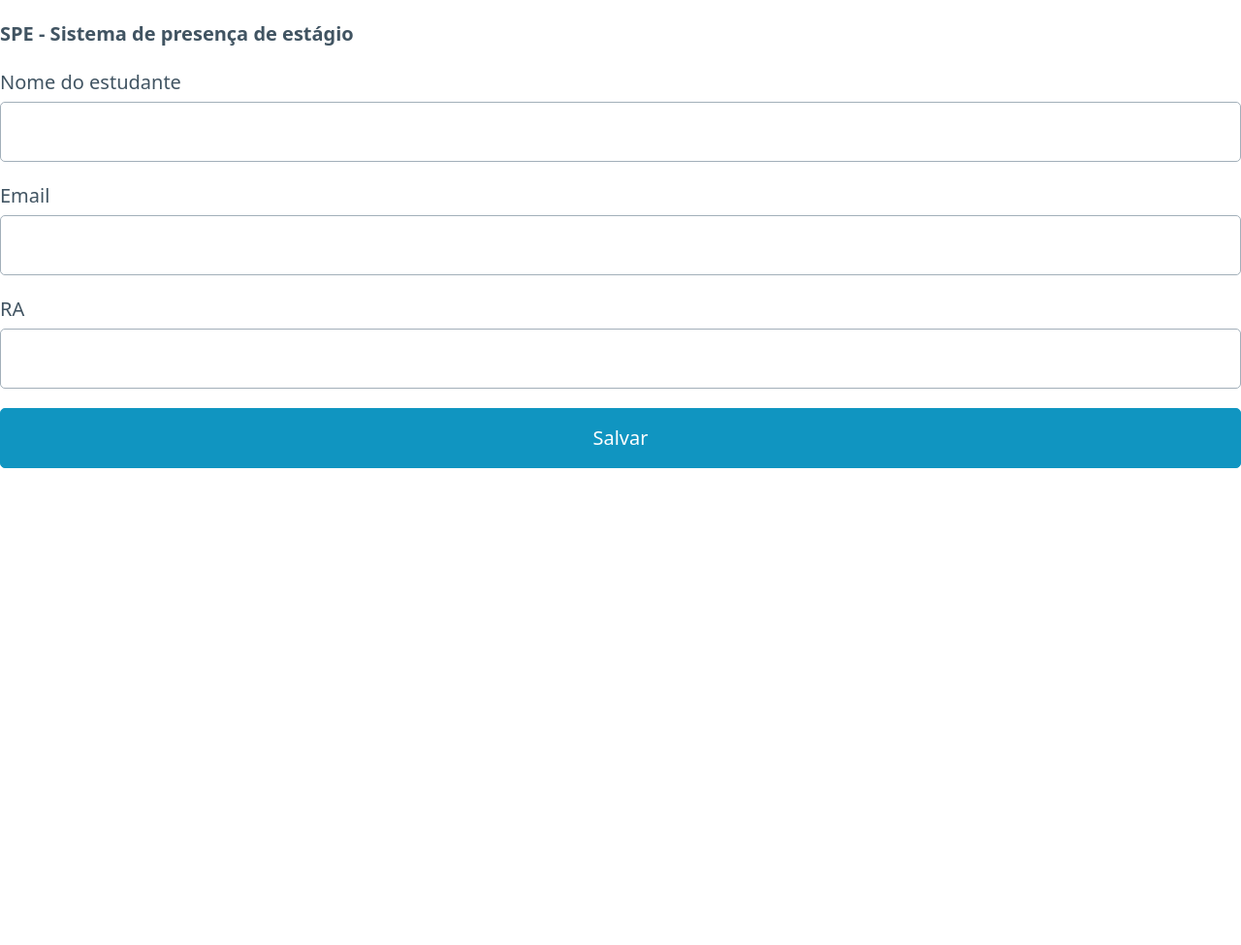
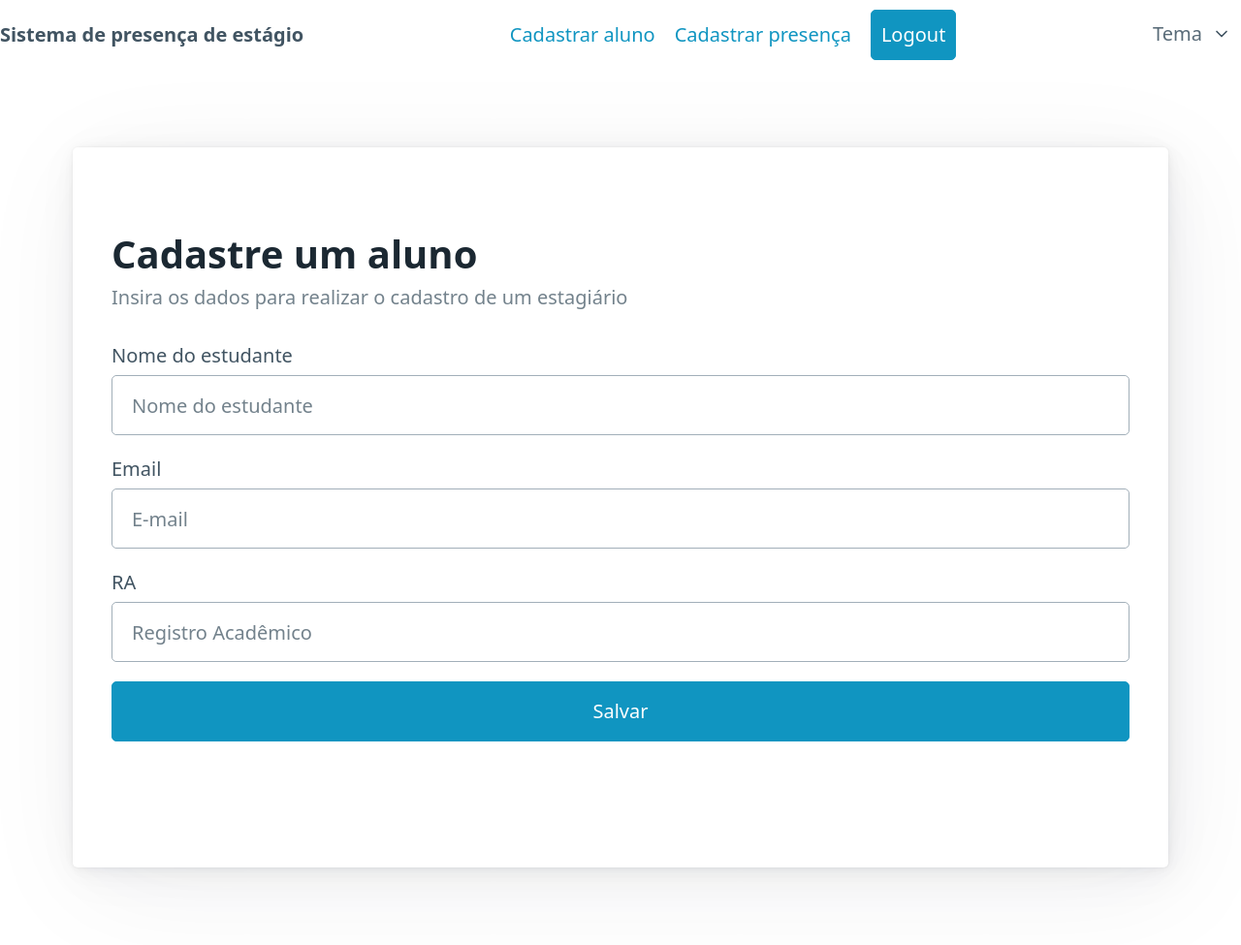
Before and after one commit to renan-augusto/piTeste, a Flask app: page /create-student in a window 1280 px wide. Shown: the whole page at 97% size. Before the commit the page ends 483 px from the top, so only its background shows below. Run offline with Flask 3, Linux system fonts and the light colour scheme; the visitor is signed in with stand-in values (Sample User, id 1); some libraries are stand-ins or nearby versions.

Commit message:
cosntruction(template cadastro) estilização da tela de cadastro

```diff
--- a/templates/register-student.html
+++ b/templates/register-student.html
@@ -1,22 +1,30 @@
 {% extends "template.html" %}
 {% block content %}
+
+<main class="container">
+    <article class="grid">
+        <div>
+            <hgroup>
+                <h1>Cadastre um aluno</h1>
+                <h2>Insira os dados para realizar o cadastro de um estagiário</h2>
+            </hgroup>
 
             <form method="POST" action="{{ url_for('create') }}" enctype="multipart/form-data">
                 <fieldset>
                     {{ form.csrf_token() }}
-        <div class="form-group inputBox">
-            {{ form.studentName.label }}
-            {{ form.studentName }}
+                    <div class="form-group">
+                        {{ form.studentName.label(class = "form-control-label") }}
+                        {{ form.studentName(class="form-control form-control-lg", placeholder="Nome do estudante") }}
                     </div>
 
-        <div class="form-group inputBox">
-            {{ form.studentEmail.label }}
-            {{ form.studentEmail }}
+                    <div class="form-group">
+                        {{ form.studentEmail.label(class = "form-control-label") }}
+                        {{ form.studentEmail(class="form-control form-control-lg", placeholder="E-mail") }}
                     </div>
 
-        <div class="form.group inputBox">
-            {{ form.ra.label }}
-            {{ form.ra }}
+                    <div class="form-group">
+                        {{ form.ra.label(class="form-control-label") }}
+                        {{ form.ra(class="form-control form-control-lg", placeholder="Registro Acadêmico") }}
                     </div>
 
                     <div class="form-group buttons">
@@ -24,4 +32,7 @@
                     </div>
                 </fieldset>
             </form>
+        </div>
+    </article>
+</main>
 {% endblock %}
--- a/templates/template.html
+++ b/templates/template.html
@@ -9,6 +9,27 @@
 </head>
 
 <body>
+    <nav>
+        <ul>
+            <li><strong>Sistema de presença de estágio</strong></li>
+        </ul>
+        <ul>
+            <li><a href="{{ url_for('create') }}">Cadastrar aluno</a></li>
+            <li><a href="#">Cadastrar presença</a></li>
+            <li><a href="{{ url_for('logout') }}" role="button">Logout</a></li>
+        </ul>
+        <li>
+            <details role="list" dir="rtl">
+                <summary aria-haspopup="listbox" role="link" class="secondary">Tema</summary>
+                <ul role="listbox">
+                    <li><a href="#" data-theme-switcher="auto">Auto</a></li>
+                    <li><a href="#" data-theme-switcher="light">Claro</a></li>
+                    <li><a href="#" data-theme-switcher="dark">Escuro</a></li>
+                </ul>
+            </details>
+        </li>
+    </nav>
+
     {% with messages = get_flashed_messages() %}
     {% if messages %}
     <ul id="messages" class="list-unstyled">
@@ -18,11 +39,7 @@
     </ul>
     {% endif %}
     {% endwith %}
-    <nav>
-        <ul>
-            <li><strong>SPE - Sistema de presença de estágio</strong></li>
-        </ul>
-    </nav>
+
     {% block content %} {% endblock %}
 
     <script type="text/javascript" src=" {{ url_for('static', filename='minimal-theme-switcher.js') }}"></script>
```
Lines whose indentation alone changed are shown as unchanged.
